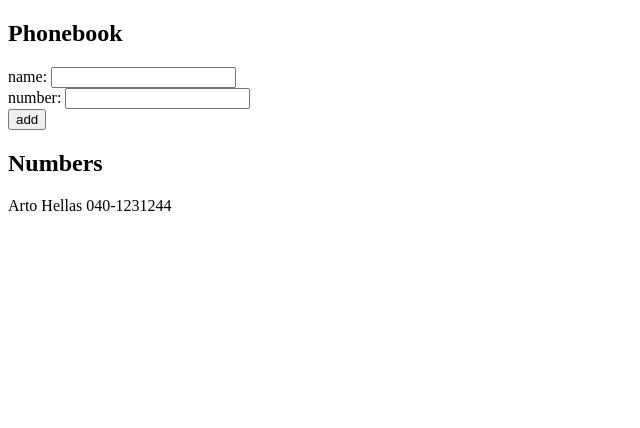
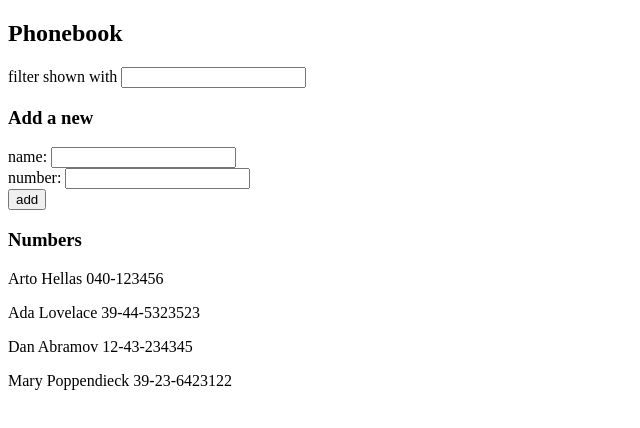
Before and after one commit to HorttanainenSami/FullStack2020, a React (Create React App) app in the folder osa2/puhelinluettelo/: page / in a window 1280 px wide. Shown: the top 428 px of the page, without its empty margins (0-640 px from the left). Built offline with nearby package versions, Linux system fonts and the light colour scheme; the HTML template or start-up script is replaced by a standard one.

Commit message:
puhelinluettelo step5

```diff
--- a/osa2/puhelinluettelo/src/App.js
+++ b/osa2/puhelinluettelo/src/App.js
@@ -1,23 +1,28 @@
 import React, { useState } from 'react'
-const Person = ({ person }) =>(
-  <p>{person.name} {person.number}</p>
-)
+import Persons from './components/Persons'
+import AddPerson from './components/AddPerson'
+import Filter from './components/Filter'
+
 const App = () => {
-  const [ persons, setPersons] = useState([
-    { name: 'Arto Hellas',
-      number:'040-1231244',
-     }
-  ])
+  const [ persons, setPersons] = useState(
+  [
+    { name: 'Arto Hellas', number: '040-123456' },
+    { name: 'Ada Lovelace', number: '39-44-5323523' },
+    { name: 'Dan Abramov', number: '12-43-234345' },
+    { name: 'Mary Poppendieck', number: '39-23-6423122' }
+  ] )
   const [ newName, setNewName ] = useState('')
   const [ newNumber, setNewNumber ] = useState('')
+  const [ filter, setFilter ] = useState('')
 
+  const handleFilter = (event) => setFilter(event.target.value)
   const handleNameChange = (event) => setNewName(event.target.value)
   const handleNumberChange = (event) => setNewNumber(event.target.value)
 
   const addPerson = (event) => {
     event.preventDefault()
 
-    if(!persons.find(element =>element.name===newName )){
+    if(!persons.find(element =>element.name.toLowerCase()===newName.toLowerCase() )){
       const newPerson={
         name:newName,
         number:newNumber,
@@ -29,22 +34,18 @@ const App = () => {
     alert(`${newName}, is already added to phonebook`)
     }
   }
+
+  const personsToShow = filter.length ===0
+  ?persons: persons.filter(value => value.name.toLowerCase().includes(filter.toLowerCase()))
+
   return (
     <div>
-      <h2>Phonebook</h2>
-      <form onSubmit={addPerson}>
-        <div>
-          name: <input onChange={handleNameChange} value={newName}/>
-        </div>
-        <div>
-          number: <input onChange={handleNumberChange} value={newNumber}/>
-        </div>
-        <div>
-          <button type="submit">add</button>
-        </div>
-      </form>
-      <h2>Numbers</h2>
-      {persons.map(person => <Person key={person.name} person={person} />)}
+    <h2>Phonebook </h2>
+      <Filter filter={filter} handleFilter={handleFilter} header='Phonebook' />
+    <h3> Add a new</h3>
+      <AddPerson onSubmit={addPerson} handleNameChange={handleNameChange} newName={newName} handleNumberChange={handleNumberChange} newNumber={newNumber} />
+    <h3>Numbers</h3>
+      <Persons persons={personsToShow} />
     </div>
   )
 
--- /dev/null
+++ b/osa2/puhelinluettelo/src/components/AddPerson.js
@@ -0,0 +1,17 @@
+import React from 'react'
+const AddPerson = ({onSubmit, handleNameChange, newName, handleNumberChange, newNumber}) =>(
+  <div>
+      <form onSubmit={onSubmit}>
+        <div>
+          name: <input onChange={handleNameChange} value={newName}/>
+        </div>
+        <div>
+          number: <input onChange={handleNumberChange} value={newNumber}/>
+        </div>
+        <div>
+          <button type="submit">add</button>
+        </div>
+      </form>
+  </div>
+)
+export default AddPerson
--- /dev/null
+++ b/osa2/puhelinluettelo/src/components/Filter.js
@@ -0,0 +1,8 @@
+import React from 'react'
+
+const Filter =({filter, handleFilter}) =>(
+    <div>
+      <div> filter shown with <input onChange={handleFilter} value={filter} /></div>
+    </div>
+)
+export default Filter
--- /dev/null
+++ b/osa2/puhelinluettelo/src/components/Persons.js
@@ -0,0 +1,10 @@
+import React from 'react'
+const Person = ({ person }) =>(
+  <p>{person.name} {person.number}</p>
+)
+const Persons =({persons}) =>(
+      <div>
+        {persons.map(person => <Person key={person.name} person={person} />)}
+      </div>
+)
+export default Persons
```
